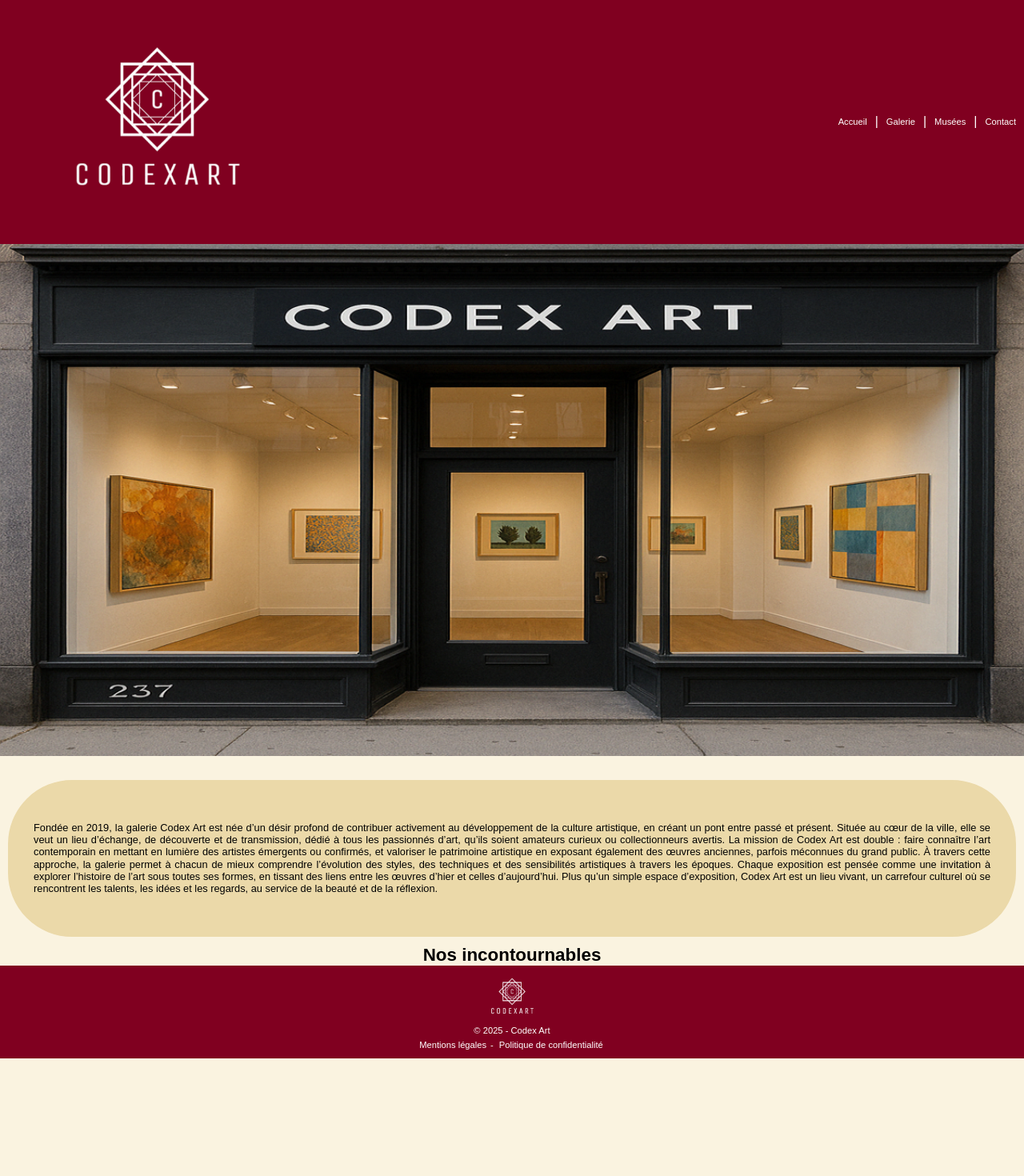
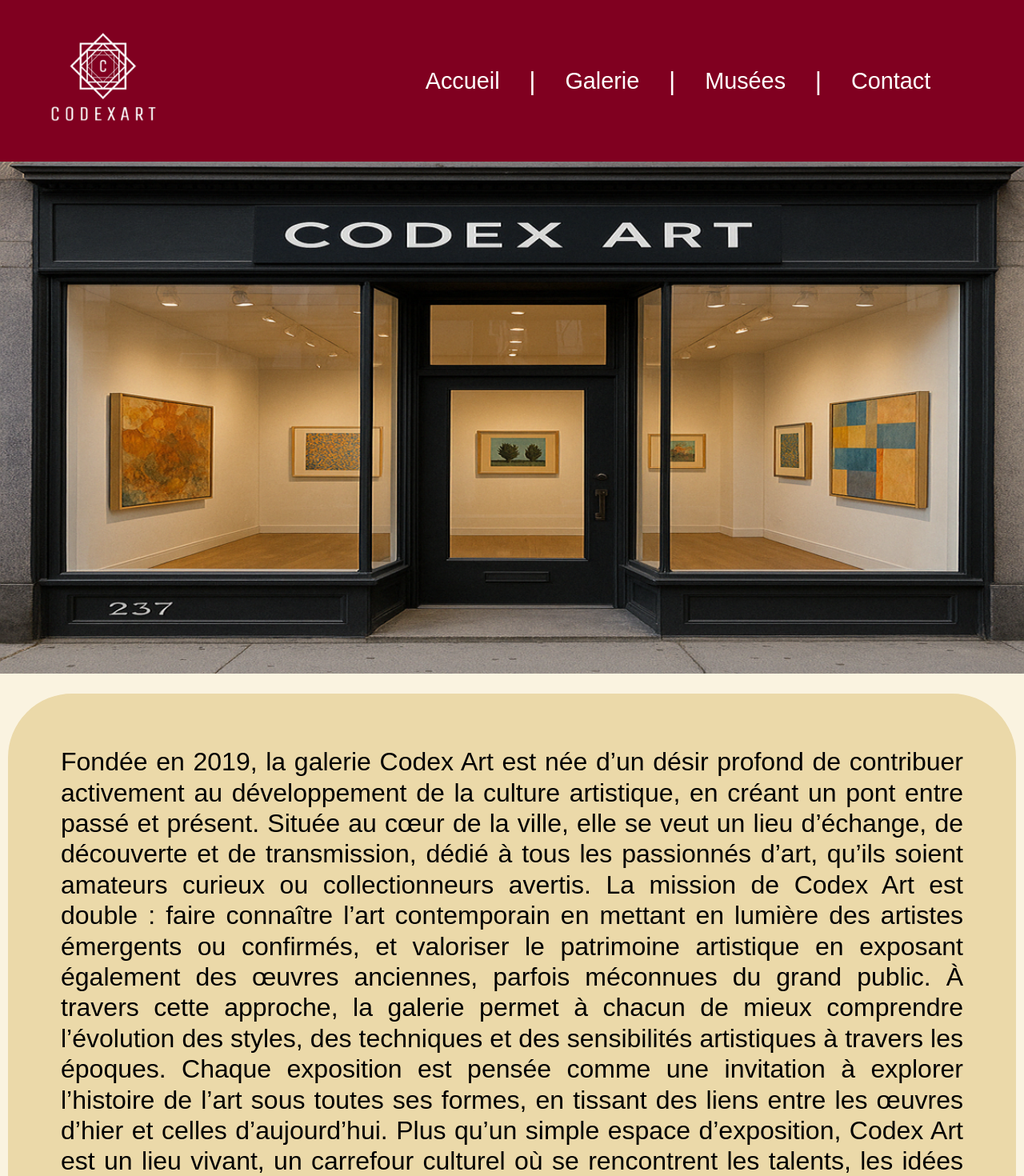
Before and after one commit to Sunnysmilen/P2-CodexArt, a React (Vite) app in the folder client/: page / in a window 1280 px wide. Shown: the top 1470 px of the page at 80% size. Before the commit the page ends 1323 px from the top, so only its background shows below. Built offline with nearby package versions, Linux system fonts and the light colour scheme; no server answers; a web font is replaced by a local one.

Commit message:
feat: responsive desktop for homepage and galerie done

```diff
--- a/client/src/components/CardListOeuvre.tsx
+++ b/client/src/components/CardListOeuvre.tsx
@@ -42,7 +42,7 @@ function cardListOeuvre() {
           </button>
         ))}
       </div>
-      <div>
+      <div className="cards">
         {(filter.length > 0 ? filter : works).map((w) => (
           <CardOeuvre
             key={w.id}
--- a/client/src/pages/Home.tsx
+++ b/client/src/pages/Home.tsx
@@ -59,7 +59,7 @@ const Home = () => {
 
       <div className="home-images">
         <h1>Nos incontournables</h1>
-        <div>
+        <div className="carrousel_container">
           {unavoidable.length > 0 && (
             <img
               className="caroussel"
--- a/client/src/styles/footer.css
+++ b/client/src/styles/footer.css
@@ -43,3 +43,25 @@ footer a {
   background-color: #800020;
   margin: 0;
 }
+@media screen and (min-width: 992px) {
+  .logoFooter {
+    width: 10%;
+    margin: -10px;
+  }
+
+  footer p {
+    font-size: 1.5rem;
+  }
+
+  footer div {
+    font-size: 1.5rem;
+  }
+
+  footer span {
+    font-size: 1.5rem;
+  }
+
+  footer a {
+    font-size: 1.5rem;
+  }
+}
--- a/client/src/styles/galerie.css
+++ b/client/src/styles/galerie.css
@@ -34,3 +34,41 @@ h2 {
   border-radius: 25px;
   background-color: #f4a100;
 }
+@media screen and (min-width: 992px) {
+  .cards {
+    box-sizing: border-box;
+    display: flex;
+    flex-wrap: wrap;
+    justify-content: center;
+  }
+
+  .arts {
+    display: flex;
+    width: 25%;
+    font-size: 1rem;
+    padding: 1em;
+  }
+
+  .arts p {
+    font-size: 1.5rem;
+  }
+
+  h2 {
+    text-align: center;
+    font-size: 1.5rem;
+    padding: 0.5em;
+  }
+
+  .filterContainer {
+    box-sizing: border-box;
+    display: flex;
+    flex-wrap: wrap;
+    justify-content: center;
+  }
+
+  .filterButton {
+    font-size: 1.5rem;
+    width: 20%;
+    padding: 1rem;
+  }
+}
--- a/client/src/styles/home.css
+++ b/client/src/styles/home.css
@@ -33,3 +33,31 @@
   background: #faf3e0;
   box-shadow: inset 15px 15px 30px #a8a396, inset -15px -15px 30px #ffffff;
 }
+@media screen and (min-width: 992px) {
+  .home-description img {
+    width: 100%;
+    margin-bottom: 15px;
+  }
+
+  .home-description p {
+    font-size: 2rem;
+    padding: 2em;
+  }
+
+  .home-images {
+    box-sizing: border-box;
+    display: flex;
+    flex-direction: column;
+    font-size: 2rem;
+    align-items: center;
+  }
+  .carrousel_container {
+    justify-content: center;
+    width: 25%;
+  }
+
+  .caroussel {
+    font-size: 2rem;
+    width: 80%;
+  }
+}
--- a/client/src/styles/musees.css
+++ b/client/src/styles/musees.css
@@ -44,3 +44,59 @@ input:focus {
   display: flex;
   flex-direction: column;
 }
+@media screen and (min-width: 992px) {
+  .museum h1 {
+    font-size: 2.5rem;
+    padding: 0.5em;
+  }
+  .museum img {
+    width: 50%;
+  }
+  .museum p {
+    text-align: center;
+    font-size: 1.5rem;
+    margin: 2em;
+  }
+
+  .filter {
+    display: flex;
+    flex-direction: column;
+    margin: 2em;
+  }
+
+  input {
+    padding: 0.5em;
+    padding-right: 2.5em;
+    border-radius: 1em;
+    border: solid 1px #800020;
+    font-size: 1.5rem;
+    width: 40%;
+  }
+
+  input:focus {
+    outline: none;
+  }
+
+  ::placeholder {
+    font-size: 1em;
+  }
+  .filter {
+    box-sizing: border-box;
+    display: flex;
+    flex-wrap: wrap;
+    width: 100%;
+  }
+
+  .filter p {
+    border-radius: 2em;
+    margin: 1em;
+    padding: 1em;
+    width: 40%;
+  }
+
+  .filter a {
+    border-radius: 1em;
+    display: flex;
+    flex-direction: column;
+  }
+}
--- a/client/src/styles/navbar.css
+++ b/client/src/styles/navbar.css
@@ -24,3 +24,21 @@ a {
   margin: 8px;
   padding: 2px;
 }
+@media screen and (min-width: 992px) {
+  .navbar {
+    font-size: 2rem;
+  }
+
+  .Logo {
+    width: 50%;
+  }
+
+  .navlinks {
+    padding-right: 2.5em;
+  }
+
+  .navlinks a {
+    font-size: 1.8rem;
+    padding: 1em;
+  }
+}
```
